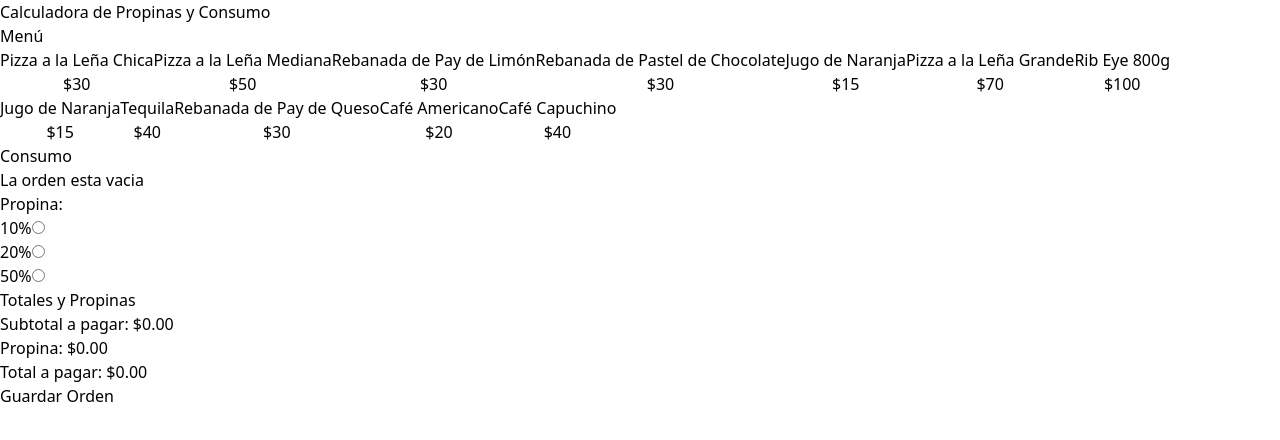
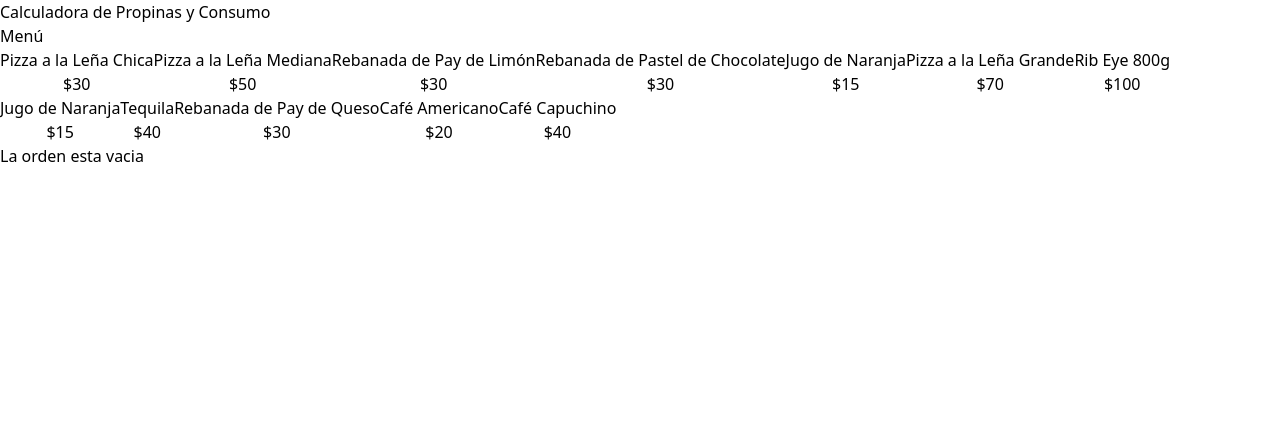
Before and after one commit to Luis-Alvarezz/Tip-Calculator, a React (Vite) app: page / in a window 1280 px wide. Shown: the top 440 px of the page. Built offline with nearby package versions, Linux system fonts and the light colour scheme.

Commit message:
[MODIFY]: PROP para reiniciar los HOOKS de Order y Tip con comprobacion del arreglo para cargar Componentes

```diff
--- a/src/App.tsx
+++ b/src/App.tsx
@@ -8,7 +8,7 @@ import TipPercentageForm from "./components/TipPercentageForm";
 
 function App() {
   // console.log(menuItems);
-  const { order, addItem, removeItem, tip, setTip } = useOrder()
+  const { order, addItem, removeItem, tip, setTip, placeOrder } = useOrder()
   return (
     <>
     <header className="bg-teal-400 py-5">
@@ -30,6 +30,8 @@ function App() {
       </div>
 
       <div className="border border-dashed border-slate-300 p-5 rounded-lg space-y-10">
+        {order.length > 0 ? (
+          <>
             <OrderContents
               order={order}
               removeItem={removeItem}
@@ -37,12 +39,18 @@ function App() {
 
             <TipPercentageForm
               setTip={setTip}
+              tip={tip}
             />
 
             <OrderTotals
             order={order}
             tip={tip}
+            placeOrder={placeOrder}
             />
+          </>
+        ) : (
+          <p className="text-center">La orden esta vacia</p>
+        ) }
       </div>
     </main>
     </>
```
Lines whose indentation alone changed are shown as unchanged.
